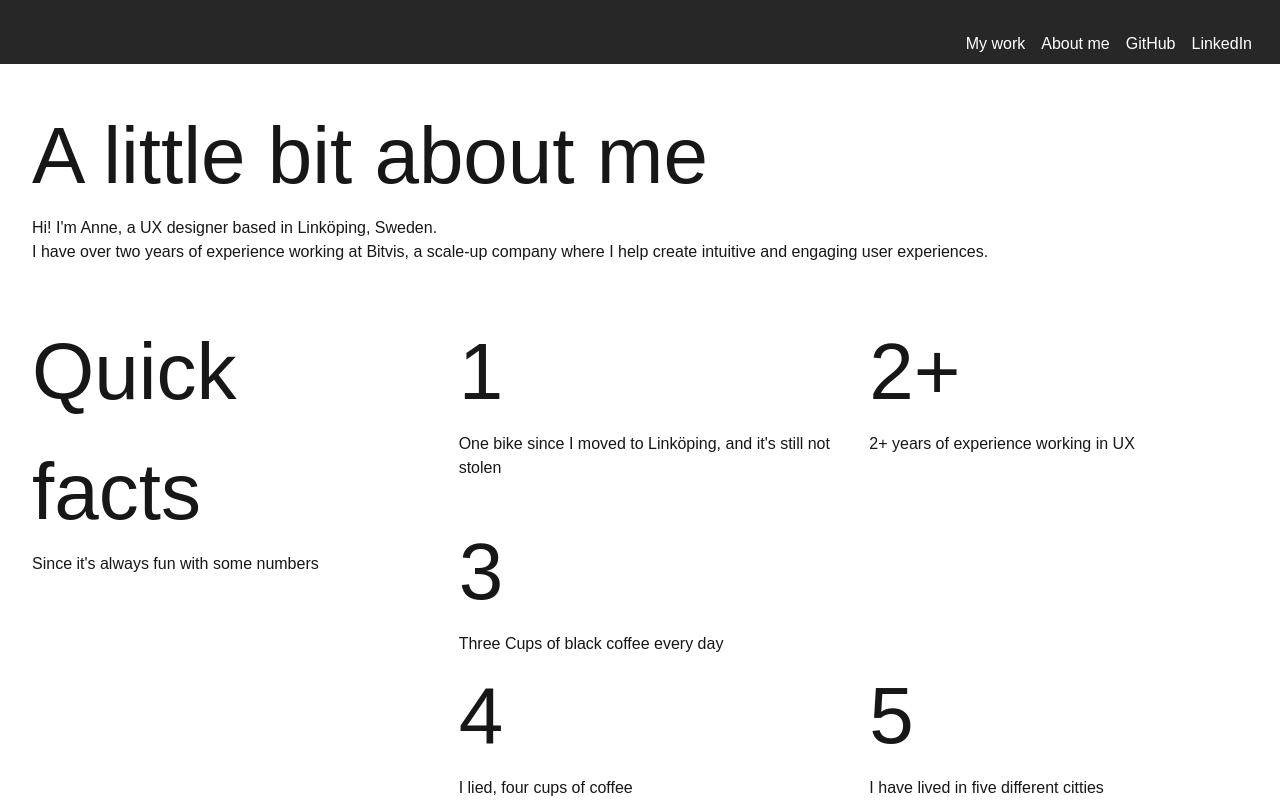
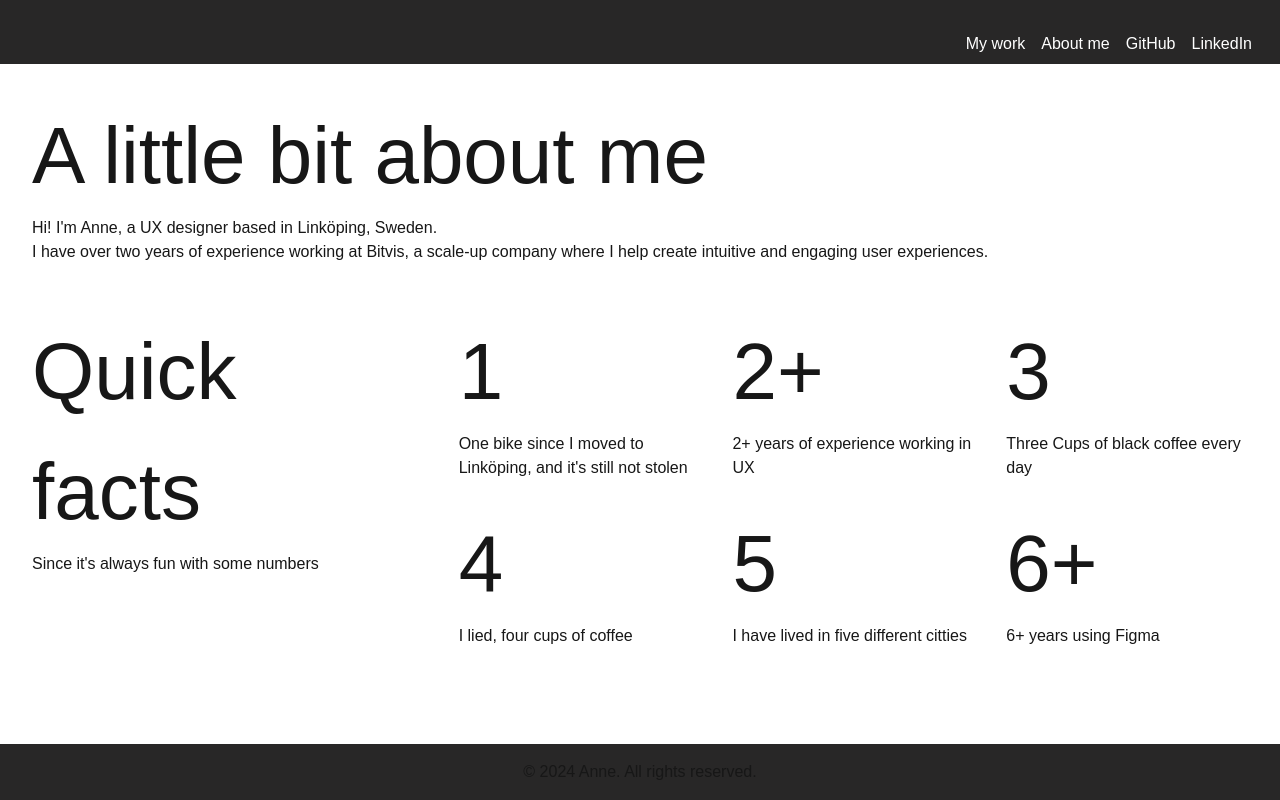
Before and after one commit to AnneOlthoff/anne_portfolio, a Next.js app: page /about in a window 1280 px wide. Shown: the top 800 px of the page. Built offline with nearby package versions, Linux system fonts and the light colour scheme.

Commit message:
quick facts

```diff
--- a/app/about/page.js
+++ b/app/about/page.js
@@ -132,7 +132,7 @@ const styles = {
   facts: {
     flex: 2,
     flexDirection: 'column',
-    minWidth: '300px',
+    minWidth: '200px',
     position: 'relative',
     flexWrap: 'wrap',
 
@@ -149,7 +149,7 @@ const styles = {
 
     flex: '1 1 calc(33.333% - 2rem)',
     flex: 2,
-    minWidth: '300px',
+    minWidth: '200px',
 
   }
 
```
